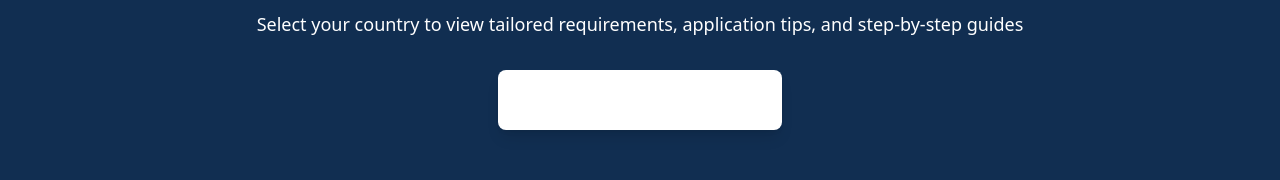
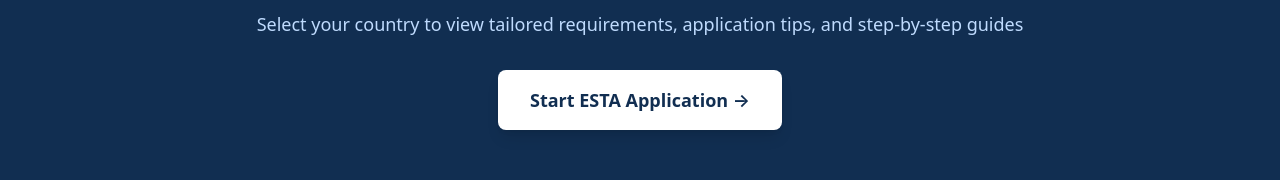
Before and after one commit to Jahanzaib00/ru.evisa-fe, a Next.js app: page /countries in a window 1280 px wide. Shown: the part 282-462 px from the top of the page. Built offline with nearby package versions, Linux system fonts and the light colour scheme; no server answers.

Commit message:
refactor(colors): update color palette to use government-themed colors

```diff
--- a/app/countries/page.tsx
+++ b/app/countries/page.tsx
@@ -114,7 +114,7 @@
               </p>
               <Link
                 href="/apply"
-                className="inline-block bg-white text-blue-900 px-8 py-4 rounded-lg font-semibold text-lg hover:bg-blue-50 transition-colors shadow-lg"
+                className="inline-block bg-white text-primary px-8 py-4 rounded-lg font-semibold text-lg hover:bg-blue-50 transition-colors shadow-lg"
               >
                 Start ESTA Application →
               </Link>
--- a/tailwind.config.ts
+++ b/tailwind.config.ts
@@ -9,17 +9,19 @@
   theme: {
     extend: {
       colors: {
-        blue: "#112e51",
-        "blue-light": "#205493",
-        red: "#cd2026",
-        "gray-lightest": "#f1f1f1",
-        "gray-light": "#aeb0b5",
-        gray: "#5b616b",
-        "gray-dark": "#323a45",
-        success: "#2e8540",
-        warning: "#fdb81e",
-        primary: "#112e51",
-        "primary-light": "#205493",
+        "gov-blue": "#112e51",
+        "gov-blue-light": "#205493",
+        "gov-red": "#cd2026",
+        "gov-gray-lightest": "#f1f1f1",
+        "gov-gray-light": "#aeb0b5",
+        "gov-gray": "#5b616b",
+        "gov-gray-dark": "#323a45",
+        "gov-success": "#2e8540",
+        "gov-warning": "#fdb81e",
+        primary: {
+          DEFAULT: "#112e51",
+          light: "#205493",
+        },
         accent: "#cd2026",
       },
     },
```
